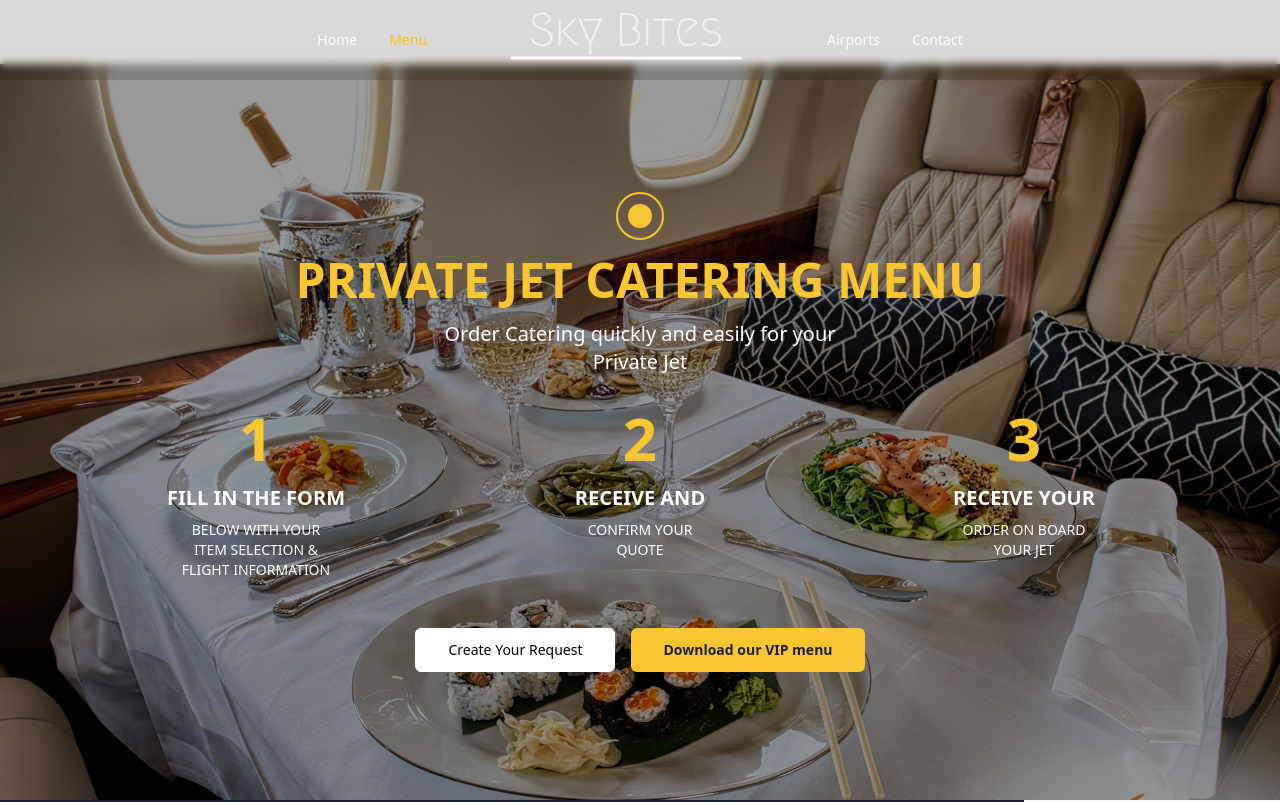
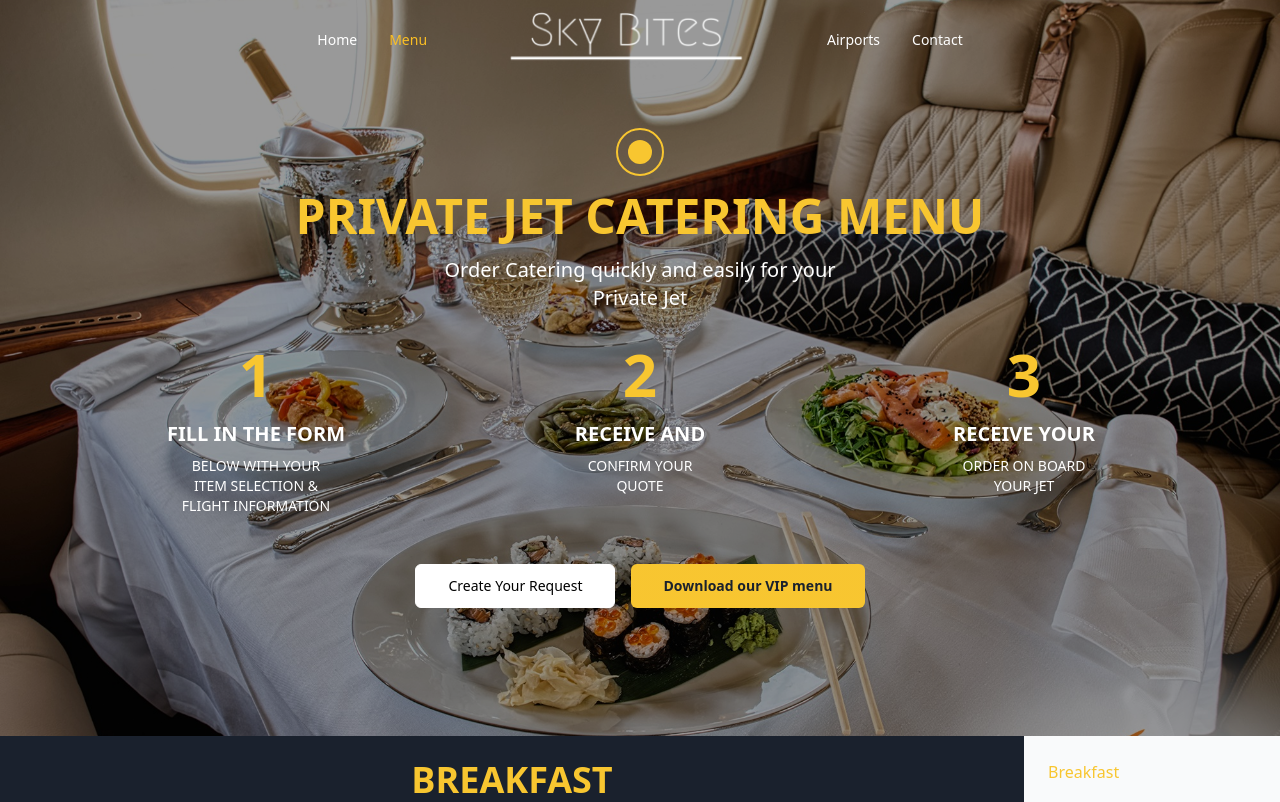
Before and after one commit to tirthp27/skybites-inflight-elevated, a React (Vite) app: page /menu in a window 1280 px wide. Shown: the top 802 px of the page. Built offline with nearby package versions, Linux system fonts and the light colour scheme.

Commit message:
Overlay navigation on hero section
Ensure the navigation menu overlays the hero section and is positioned over the background image.
-edited src/components/Navigation.tsx

```diff
--- a/src/components/Navigation.tsx
+++ b/src/components/Navigation.tsx
@@ -38,7 +38,7 @@ const Navigation = () => {
   const isActive = (path: string) => location.pathname === path;
 
   return (
-    <header className={`fixed top-0 left-0 right-0 z-50 bg-black/15 backdrop-blur-sm transition-opacity duration-300 ${
+    <header className={`fixed top-0 left-0 right-0 z-50 transition-opacity duration-300 ${
       isVisible ? "opacity-100" : "opacity-0"
     }`}>
         <div className="flex items-center justify-center h-20 gap-20">
--- a/src/pages/MenuPage.tsx
+++ b/src/pages/MenuPage.tsx
@@ -4,7 +4,7 @@ import { ArrowRight, MapPin } from "lucide-react";
 
 const MenuPage = () => {
   return (
-    <div className="min-h-screen pt-16">
+    <div className="min-h-screen">
       {/* Hero Section */}
       <div className="relative text-white">
         <div className="absolute inset-0 bg-cover bg-center bg-no-repeat" style={{backgroundImage: 'url(/lovable-uploads/3743fd0c-5ef0-4baf-b3a9-d2926fad1f3b.png)'}}></div>
```
